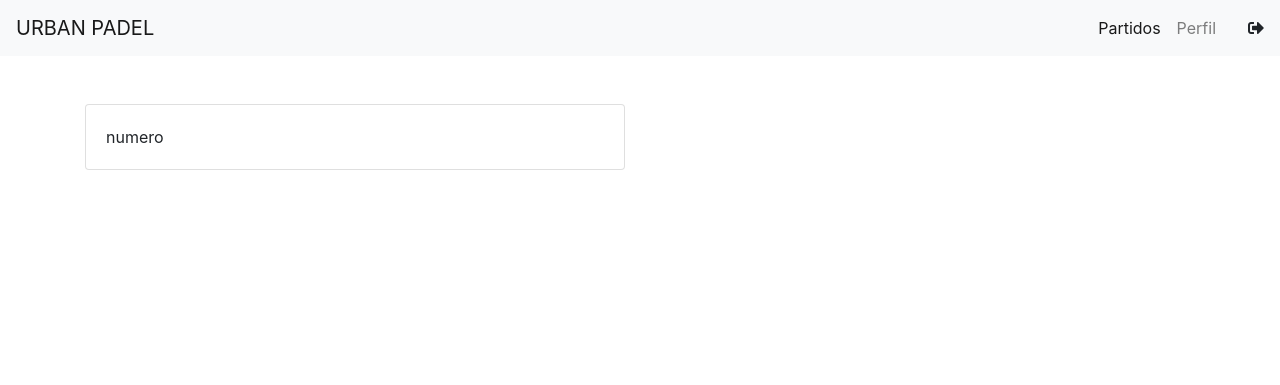
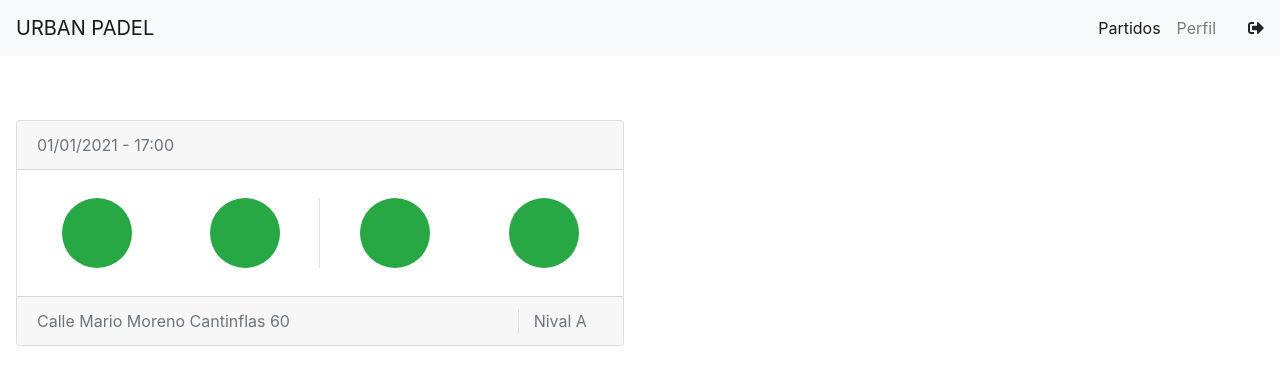
Before and after one commit to sergiosre/urbaPadel, a Symfony app: template templates/home/index.html.twig in a window 1280 px wide. Shown: the top 385 px of the page. Run offline with Twig, Linux system fonts and the light colour scheme; the template is opened without the code that fills it: most values are stand-ins (such as "Sample title", 1, 10 or a date in 2020); some libraries are stand-ins or nearby versions.

Commit message:
Agregando estilos a la lista de partidos

```diff
--- a/public/css/home.css
+++ b/public/css/home.css
@@ -0,0 +1,4 @@
+.player {
+    height: 70px;
+    width: 70px;
+}
--- /dev/null
+++ b/public/css/login.css
@@ -0,0 +1,3 @@
+body{
+    height: 100vh;
+}
--- a/templates/base.html.twig
+++ b/templates/base.html.twig
@@ -5,6 +5,8 @@
         <title>{% block title %}Welcome!{% endblock %}</title>
         {% block stylesheets %}
             <link rel="stylesheet" href="{{asset('css/bootstrap.min.css')}}"></link>
+            <link rel="stylesheet" href="{{asset('css/login.css')}}"></link>
+            <link rel="stylesheet" href="{{asset('css/home.css')}}"></link>
             <link rel="stylesheet" href="{{asset('css/navbar.css')}}"></link>
             <link rel="stylesheet" href="{{asset('fontawesome/css/all.css')}}"></link>
         {% endblock %}
--- a/templates/home/index.html.twig
+++ b/templates/home/index.html.twig
@@ -4,15 +4,38 @@
 {% endblock %}
 {% block body %}
 	{% include "header.html.twig" %}
-	<div class="container my-5">
+	<div class="container-fluid my-5">
 		<div class="row">
-		{% for numero in numeros %}
-			<div class="col-12 col-sm-12 col-md-12 col-lg-6 mb-2">
-				<div class="card">
-					<div class="card-body">numero</div>
+			{% for numero in numeros %}
+				<div class="col-12 col-sm-12 col-md-12 col-lg-6 shadow-sm bg-white rounded mb-2 p-3">
+					<div class="card">
+						<div class="card-header text-muted">01/01/2021 - 17:00</div>
+						<div class="card-body text-center">
+							<div class="row">
+								<div class="col-3 d-flex justify-content-center my-2">
+									<div class="rounded-circle player bg-success"></div>
+								</div>
+								<div class="col-3 d-flex justify-content-center border-right my-2">
+									<div class="rounded-circle player bg-success"></div>
+								</div>
+								<div class="col-3 d-flex justify-content-center my-2">
+									<div class="rounded-circle player bg-success"></div>
+								</div>
+								<div class="col-3 d-flex justify-content-center my-2">
+									<div class="rounded-circle player bg-success"></div>
+								</div>
+							</div>
+						</div>
+						<div class="card-footer text-muted text-left">
+							<div class="row">
+								<div class="col-10 border-right">Calle Mario Moreno Cantinflas 60</div>
+								<div class="col-2">Nival A</div>
+							</div>
+						</div>
+					</div>
 				</div>
-			</div>
-		{% endfor %}
+			{% endfor %}
 		</div>
 	</div>
+
 {% endblock %}
```
